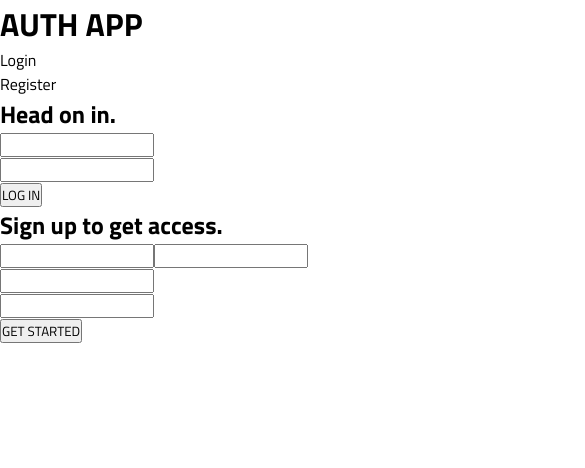
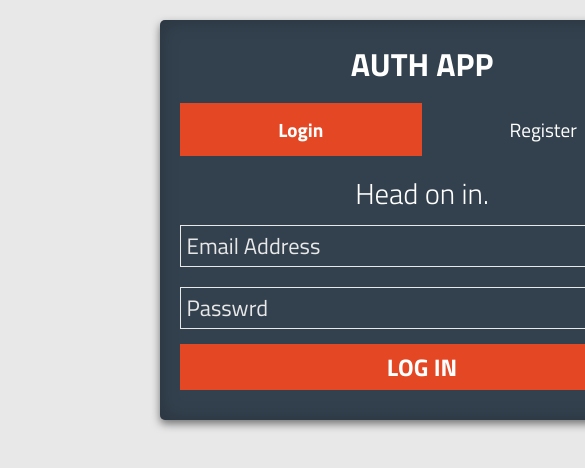
Before and after one commit to BGZStephen/node-user-boilerplate, an Angular app in the folder angular-src/: page / in a window 390 px wide. Shown: the top 468 px of the page, 585 px wide, since content can reach past the window. Built offline with nearby package versions, Linux system fonts and the light colour scheme.

Commit message:
finished responsive styling for register-login component

```diff
--- a/angular-src/src/app/components/login-register/login-register.component.css
+++ b/angular-src/src/app/components/login-register/login-register.component.css
@@ -0,0 +1,145 @@
+.login-register-container {
+  background: #e8e8e8;
+  display: flex;
+  justify-content: center;
+  min-height: 100vh;
+  min-width: 100vh;
+  padding-top: 20px;
+}
+
+.forms-container {
+  align-self: flex-start;
+  background: #33414e;
+  border-radius: 5px;
+  color: white;
+  max-width: 100%;
+  padding: 20px;
+  position:relative;
+  -webkit-box-shadow:0 4px 8px rgba(0, 0, 0, 0.5), 0 0 20px rgba(0, 0, 0, 0.2) inset;
+     -moz-box-shadow:0 4px 8px rgba(0, 0, 0, 0.5), 0 0 20px rgba(0, 0, 0, 0.2) inset;
+          box-shadow:0 4px 8px rgba(0, 0, 0, 0.5), 0 0 20px rgba(0, 0, 0, 0.2) inset;
+  width: 525px;
+}
+
+.form-container {
+  display: none;
+}
+
+.form-container-visible {
+  display: block;
+}
+
+.app-header {
+  text-align: center;
+  margin-bottom: 15px;
+}
+
+.forms-selector-list {
+  display: flex;
+  list-style: none;
+  margin: 10px 0;
+}
+
+.forms-selector-option {
+  font-size: 1.2em;
+  padding: 12px 0;
+  cursor: pointer;
+  text-align: center;
+  transition: all 0.3s ease;
+  width: 50%;
+}
+
+.forms-selector-option-active {
+  background: #e34724;
+  font-weight: bold;
+}
+
+.forms-selector-option:hover {
+  background: #e34724;
+  font-weight: bold;
+}
+
+.forms-output-container {
+
+}
+
+.form-header {
+  font-weight: lighter;
+  font-size: 1.8em;
+  margin-top: 15px;
+  text-align: center;
+}
+
+.login-form-container {
+
+}
+
+.login-form {
+
+}
+
+.form-row {
+  display: flex;
+  flex-wrap: wrap;
+  justify-content: space-between;
+}
+
+.form-input {
+  background: none;
+  border: 1px solid #e8e8e8;
+  color: #e8e8e8;
+  font-size: 1.4em;
+  margin: 10px 0;
+  outline: 0;
+  padding: 3px 6px;
+  width: 100%;
+}
+
+.form-input::placeholder {
+  color: #e8e8e8;
+}
+
+.form-input:active,
+.form-input:target,
+.form-input:focus {
+  border: 2px solid #e34724;
+  color: #e34724;
+  margin: 9px 0;
+  padding: 3px 5px;
+}
+
+.form-submit {
+  background: #e34724;
+  border: none;
+  color: white;
+  font-size: 1.5em;
+  font-weight: bold;
+  margin: 5px 0 10px 0;
+  padding: 5px;
+  width: 100%;
+}
+
+.register-form-container {
+
+}
+
+.register-form {
+
+}
+
+.first-name-input,
+.last-name-input {
+  width: 100%;
+}
+
+@media (min-width: 768px) {
+
+  .form-header {
+    margin: 15px 0 5px 0;
+  }
+
+  .first-name-input,
+  .last-name-input {
+    width: calc((100% / 2) - 10px)
+  }
+}
--- a/angular-src/src/app/components/login-register/login-register.component.html
+++ b/angular-src/src/app/components/login-register/login-register.component.html
@@ -2,36 +2,39 @@
   <div class="forms-container">
     <h1 class="app-header">AUTH APP</h1>
     <ul class="forms-selector-list">
-      <li class="forms-selector-option">Login</li>
-      <li class="forms-selector-option">Register</li>
+      <li class="forms-selector-option forms-selector-option-active" (click)="toggleForm(0)">Login</li>
+      <li class="forms-selector-option" (click)="toggleForm(1)">Register</li>
     </ul>
     <div class="forms-output-container">
-      <div class="login-form-container">
+      <div class="form-container form-container-visible">
         <h2 class="form-header">Head on in.</h2>
         <form class="login-form">
           <div class="form-row">
-            <input type="text" class="form-input">
+            <input type="text" class="form-input" placeholder="Email Address">
           </div>
           <div class="form-row">
-            <input type="password" class="form-input">
+            <input type="password" class="form-input" placeholder="Passwrd">
           </div>
           <div class="form-row">
             <input type="submit" class="form-submit" value="LOG IN">
           </div>
         </form>
       </div>
-      <div class="register-form-container">
+      <div class="form-container">
         <h2 class="form-header">Sign up to get access.</h2>
         <form class="register-form">
           <div class="form-row">
-            <input type="text" class="form-input first-name-input">
-            <input type="text" class="form-input last-name-input">
+            <input type="text" class="form-input first-name-input" placeholder="First Name">
+            <input type="text" class="form-input last-name-input" placeholder="Last Name">
           </div>
           <div class="form-row">
-            <input type="text" class="form-input">
+            <input type="text" class="form-input" placeholder="Username">
           </div>
           <div class="form-row">
-            <input type="text" class="form-input last-name-input">
+            <input type="text" class="form-input" placeholder="Email">
+          </div>
+          <div class="form-row">
+            <input type="password" class="form-input" placeholder="Password">
           </div>
           <div class="form-row">
             <input type="submit" class="form-submit" value="GET STARTED">
--- a/angular-src/src/app/components/login-register/login-register.component.ts
+++ b/angular-src/src/app/components/login-register/login-register.component.ts
@@ -7,9 +7,20 @@ import { Component, OnInit } from '@angular/core';
 })
 export class LoginRegisterComponent implements OnInit {
 
-  constructor() { }
+  constructor() {}
 
   ngOnInit() {
   }
 
+  toggleForm(formIndex) {
+    let forms = document.getElementsByClassName("form-container")
+    let options = document.getElementsByClassName("forms-selector-option")
+    for(let i = 0; i < forms.length; i++) {
+      forms[i].classList.remove("form-container-visible")
+      options[i].classList.remove("forms-selector-option-active")
+    }
+    forms[formIndex].classList.add("form-container-visible")
+    options[formIndex].classList.add("forms-selector-option-active")
+  }
+
 }
--- a/angular-src/src/styles.css
+++ b/angular-src/src/styles.css
@@ -1,6 +1,7 @@
 /* You can add global styles to this file, and also import other style files */
 
 * {
+  box-sizing: border-box;
   font-family: 'Titillium Web', sans-serif;
   margin: 0;
   padding: 0;
```
Also changed, not shown: angular-src/src/app/color-pallete.md (renamed from angular-src/src/app/components/color-pallete.md).
